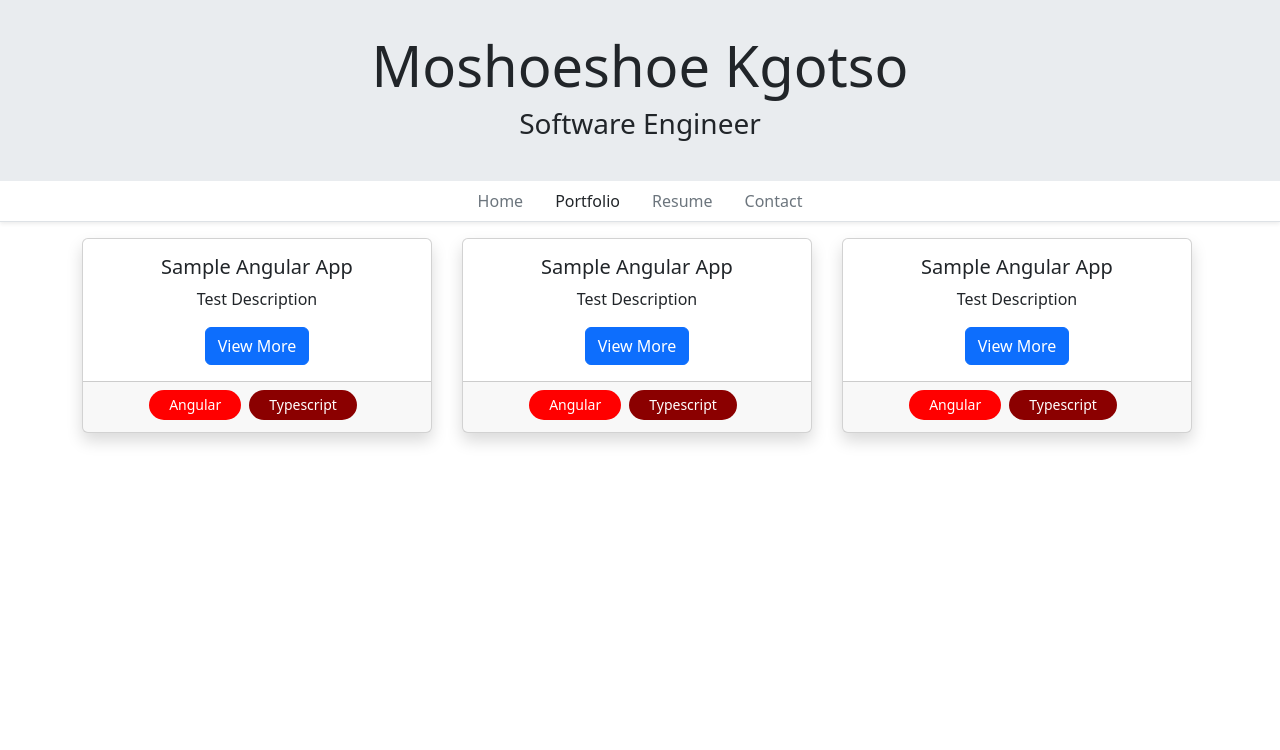
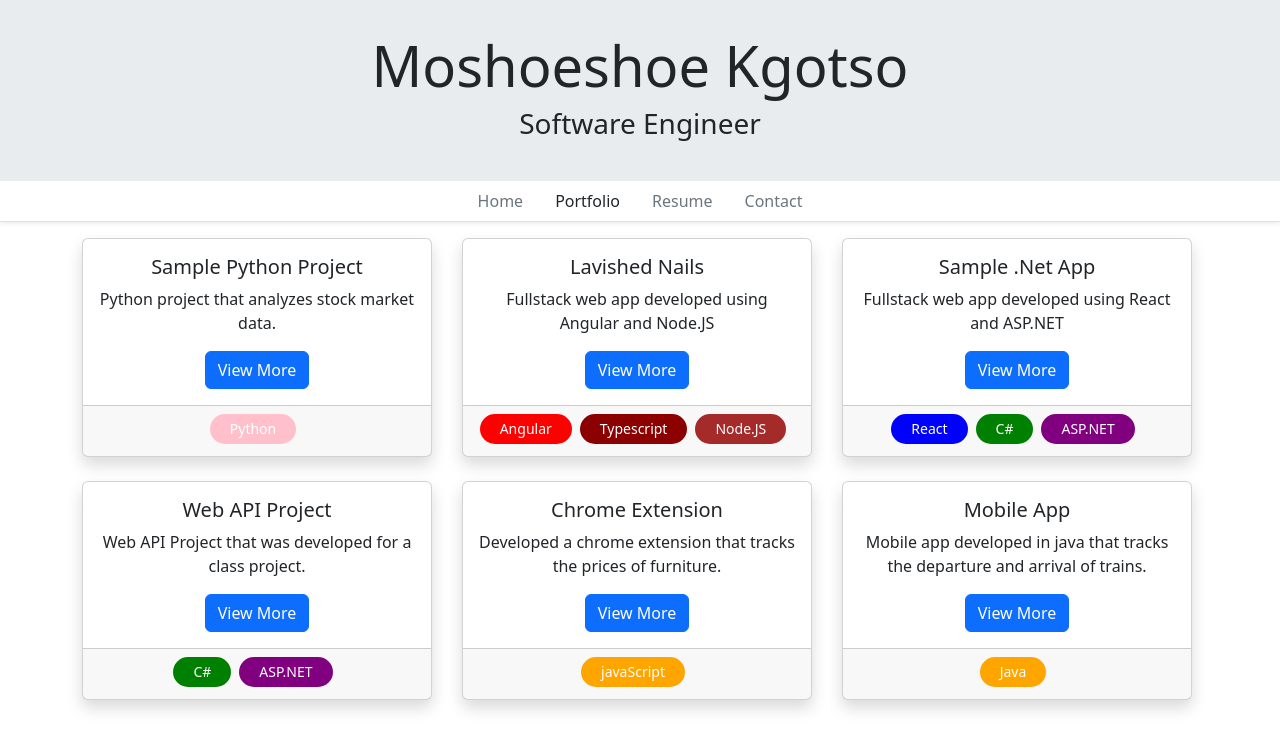
Before and after one commit to KGOTSO30/Portfolio2, an Angular app: page /portfolio in a window 1280 px wide. Shown: the top 750 px of the page. Built offline with nearby package versions, Linux system fonts and the light colour scheme.

Commit message:
modal and carousel

```diff
--- a/src/app/_models/Tag.ts
+++ b/src/app/_models/Tag.ts
@@ -7,7 +7,7 @@ export class Tag{
     static readonly JAVA = new Tag('Java','orange');
     static readonly NODEJS = new Tag('Node.JS','brown');
     static readonly ASPNET = new Tag('ASP.NET','purple');
-    static readonly JAVASCRIPT = new Tag('javaScript','yellow');
+    static readonly JAVASCRIPT = new Tag('javaScript','orange');
     static readonly REACT = new Tag('React','blue');
 
     private constructor(private readonly key: string, public readonly color:string){
--- /dev/null
+++ b/src/app/_services/projects.service.ts
@@ -0,0 +1,35 @@
+import { Injectable } from '@angular/core';
+import { Tag } from '../_models/Tag';
+import { Project } from '../_models/Project';
+
+@Injectable({
+  providedIn: 'root'
+})
+export class ProjectsService {
+
+  projects: Project[] = [
+    {id: 0, name: "Sample Python Project", pictures: ["../../assets/Image1.png","../../assets/Image2.png","../../assets/Image3.png"], projectLink: "//www.github.com", summary: "Python project that analyzes stock market data.", description: "Lorem ipsum dolor sit amet, consectetur adipiscing elit, sed do eiusmod tempor incididunt ut labore et dolore magna aliqua. Ut enim ad minim veniam, quis nostrud exercitation ullamco laboris nisi ut aliquip ex ea commodo consequat. Duis aute irure dolor in reprehenderit in voluptate velit esse cillum dolore eu fugiat nulla pariatur. Excepteur sint occaecat cupidatat non proident, sunt in culpa qui officia deserunt mollit anim id est laborum.", tags: [Tag.PYTHON]},
+    {id: 1, name: "Lavished Nails", pictures: ["../../assets/Image1.png","../../assets/Image2.png","../../assets/Image3.png"], projectLink: "//www.github.com", summary: "Fullstack web app developed using Angular and Node.JS", description: "Lorem ipsum dolor sit amet, consectetur adipiscing elit, sed do eiusmod tempor incididunt ut labore et dolore magna aliqua. Ut enim ad minim veniam, quis nostrud exercitation ullamco laboris nisi ut aliquip ex ea commodo consequat. Duis aute irure dolor in reprehenderit in voluptate velit esse cillum dolore eu fugiat nulla pariatur. Excepteur sint occaecat cupidatat non proident, sunt in culpa qui officia deserunt mollit anim id est laborum.", tags: [Tag.ANGULAR, Tag.TYPESCRIPT, Tag.NODEJS]},
+    {id: 2, name: "Sample .Net App", pictures: ["../../assets/Image1.png","../../assets/Image2.png","../../assets/Image3.png"], projectLink: "//www.github.com", summary: "Fullstack web app developed using React and ASP.NET", description: "Lorem ipsum dolor sit amet, consectetur adipiscing elit, sed do eiusmod tempor incididunt ut labore et dolore magna aliqua. Ut enim ad minim veniam, quis nostrud exercitation ullamco laboris nisi ut aliquip ex ea commodo consequat. Duis aute irure dolor in reprehenderit in voluptate velit esse cillum dolore eu fugiat nulla pariatur. Excepteur sint occaecat cupidatat non proident, sunt in culpa qui officia deserunt mollit anim id est laborum.", tags: [Tag.REACT ,Tag.CSHARP, Tag.ASPNET]},
+    {id: 3, name: "Web API Project", pictures: ["../../assets/Image1.png","../../assets/Image2.png","../../assets/Image3.png"], projectLink: "//www.github.com", summary: "Web API Project that was developed for a class project.", description: "Lorem ipsum dolor sit amet, consectetur adipiscing elit, sed do eiusmod tempor incididunt ut labore et dolore magna aliqua. Ut enim ad minim veniam, quis nostrud exercitation ullamco laboris nisi ut aliquip ex ea commodo consequat. Duis aute irure dolor in reprehenderit in voluptate velit esse cillum dolore eu fugiat nulla pariatur. Excepteur sint occaecat cupidatat non proident, sunt in culpa qui officia deserunt mollit anim id est laborum.", tags: [Tag.CSHARP, Tag.ASPNET]},
+    {id: 4, name: "Chrome Extension", pictures: ["../../assets/Image1.png","../../assets/Image2.png","../../assets/Image3.png"], projectLink: "//www.github.com", summary: "Developed a chrome extension that tracks the prices of furniture.", description: "Lorem ipsum dolor sit amet, consectetur adipiscing elit, sed do eiusmod tempor incididunt ut labore et dolore magna aliqua. Ut enim ad minim veniam, quis nostrud exercitation ullamco laboris nisi ut aliquip ex ea commodo consequat. Duis aute irure dolor in reprehenderit in voluptate velit esse cillum dolore eu fugiat nulla pariatur. Excepteur sint occaecat cupidatat non proident, sunt in culpa qui officia deserunt mollit anim id est laborum.", tags: [Tag.JAVASCRIPT]},
+    {id: 5, name: "Mobile App", pictures: ["../../assets/Image1.png","../../assets/Image2.png","../../assets/Image3.png"], projectLink: "//www.github.com", summary: "Mobile app developed in java that tracks the departure and arrival of trains.", description: "Lorem ipsum dolor sit amet, consectetur adipiscing elit, sed do eiusmod tempor incididunt ut labore et dolore magna aliqua. Ut enim ad minim veniam, quis nostrud exercitation ullamco laboris nisi ut aliquip ex ea commodo consequat. Duis aute irure dolor in reprehenderit in voluptate velit esse cillum dolore eu fugiat nulla pariatur. Excepteur sint occaecat cupidatat non proident, sunt in culpa qui officia deserunt mollit anim id est laborum.", tags: [Tag.JAVA]}
+  ];
+
+  constructor() { }
+
+  GetProjects(){
+    return this.projects;
+  }
+
+  GetProjectById(id: number) : Project{
+
+      let project = this.projects.find(project => project.id === id);
+
+      if (project === undefined){
+        throw new TypeError('There is no project that matches the id' + id);
+      }
+
+      return project;
+  }
+}
--- a/src/app/home/home.component.html
+++ b/src/app/home/home.component.html
@@ -11,7 +11,11 @@
          </div>
          <!-- Featured Project-->
          <div class="col-lg shadow border m-1">
-            <h2>Featured Project</h2>
+            <div class="text-center">
+                <h2>Featured Project</h2>
+                <h4>{{featuredProject.name}}</h4>
+            </div>
+
          </div>
 
 
--- a/src/app/home/home.component.ts
+++ b/src/app/home/home.component.ts
@@ -1,14 +1,20 @@
-import { Component } from '@angular/core';
+import { Component, OnInit } from '@angular/core';
 import { Title } from '@angular/platform-browser';
+import { ProjectsService } from '../_services/projects.service';
+import { Project } from '../_models/Project';
 
 @Component({
   selector: 'app-home',
   templateUrl: './home.component.html',
   styleUrls: ['./home.component.css']
 })
-export class HomeComponent {
+export class HomeComponent implements OnInit{
 
-    constructor(private titleService: Title){
+   featuredProject = {} as Project
+    constructor(private titleService: Title,private projectService: ProjectsService){
       this.titleService.setTitle('Moshoeshoe Kgotso - Home');
     }
+    ngOnInit(): void {
+      this.featuredProject = this.projectService.GetProjectById(1);
+    }
 }
--- a/src/app/portfolio/portfolio.component.html
+++ b/src/app/portfolio/portfolio.component.html
@@ -1,14 +1,15 @@
 <div class="container">
     <div class="row">
+        @for(project of projects; track project){
         <div class="col-lg-4 col-md-6 mb-4" style="max-width: 380px; min-width: 380px;">
-            <app-project-card [project]="project"></app-project-card>
-        </div>
-        <div class="col-lg-4 col-md-6 mb-4" style="max-width: 380px; min-width: 380px;">
-            <app-project-card [project]="project"></app-project-card>
-        </div>
-        <div class="col-lg-4 col-md-6 mb-4" style="max-width: 380px; min-width: 380px;">
-            <app-project-card [project]="project"></app-project-card>
-        </div>
+
+
+                <app-project-card [project]="project"></app-project-card>
+
+
+            </div>
+        }
+
     </div>
 
 </div>
--- a/src/app/portfolio/portfolio.component.ts
+++ b/src/app/portfolio/portfolio.component.ts
@@ -1,25 +1,22 @@
-import { Component } from '@angular/core';
+import { Component, OnInit } from '@angular/core';
 import { Title } from '@angular/platform-browser';
 import { Project } from '../_models/Project';
 import { Tag } from '../_models/Tag';
+import { ProjectsService } from '../_services/projects.service';
 
 @Component({
   selector: 'app-portfolio',
   templateUrl: './portfolio.component.html',
   styleUrls: ['./portfolio.component.css']
 })
-export class PortfolioComponent {
+export class PortfolioComponent implements OnInit{
 
-  project: Project = {
-    id: 0,
-    name: 'Sample Angular App',
-    summary: 'Test Description',
-    description:'',
-    projectLink:'',
-    tags:[Tag.ANGULAR, Tag.TYPESCRIPT],
-    pictures:[]
-  }
-  constructor(private titleService: Title){
+  projects = []  as Project[];
+  constructor(private titleService: Title, private projectService: ProjectsService){
     this.titleService.setTitle('Moshoeshoe Kgotso - Portfolio');
   }
+
+  ngOnInit(): void {
+    this.projects = this.projectService.GetProjects();
+  }
 }
--- a/src/app/project-card/project-card.component.html
+++ b/src/app/project-card/project-card.component.html
@@ -2,7 +2,7 @@
     <div class="card-body">
         <h5 class="card-title">{{project.name}}</h5>
         <p class="card-text">{{project.summary}}</p>
-        <button class="btn btn-primary">View More</button>
+        <button class="btn btn-primary" (click)="OpenProjectModal()">View More</button>
     </div>
 
     <div class="card-footer">
--- a/src/app/project-card/project-card.component.ts
+++ b/src/app/project-card/project-card.component.ts
@@ -1,8 +1,26 @@
-import { Component, Input } from '@angular/core';
+import { Component, inject, Input } from '@angular/core';
 import { Project } from '../_models/Project';
+
+import { NgbActiveModal, NgbCarouselModule, NgbModal, NgbModalOptions, NgbModalRef } from '@ng-bootstrap/ng-bootstrap';
+//import { ProjectModalComponent } from '../project-modal/project-modal.component';
+
+
+// Here im renaming the ProjectModalComponent and passing it through the Modal as NgbdModalContent
+@Component({
+	selector: 'app-project-modal',
+	standalone: true,
+  imports: [NgbCarouselModule],
+	 templateUrl: '../project-modal/project-modal.component.html',
+  styleUrl: '../project-modal/project-modal.component.css'
+})
+export class NgbdModalContent {
+	public activeModal = inject(NgbActiveModal);
+  images = [944, 1011, 984].map((n) => `https://picsum.photos/id/${n}/900/500`);
+  @Input()  project = {} as Project;
 
 
 
+}
 @Component({
   selector: 'app-project-card',
   standalone: true,
@@ -11,6 +29,11 @@ import { Project } from '../_models/Project';
   styleUrl: './project-card.component.css'
 })
 export class ProjectCardComponent {
+  @Input() project = {} as Project;
+  private modalService = inject(NgbModal);
 
-  @Input() project = {} as Project;
+  OpenProjectModal() {
+		const modalRef = this.modalService.open(NgbdModalContent,{size: 'lg'});
+		modalRef.componentInstance.project=this.project;
+	}
 }
--- /dev/null
+++ b/src/app/project-modal/project-modal.component.html
@@ -0,0 +1,37 @@
+<div class="modal-header">
+    <h2>{{project.name}}</h2>
+   <button type="button" class="btn-close" aria-label="Close" (click)="activeModal.dismiss('Cross click')"></button>
+</div>
+<div class="modal-body">
+    @if (images) {
+        <ngb-carousel>
+            <ng-template ngbSlide>
+                <div class="picsum-img-wrapper">
+                    <img [src]="images[0]" alt="Random first slide" />
+                </div>
+                <div class="carousel-caption">
+                    <h3>First slide label</h3>
+                    <p>Nulla vitae elit libero, a pharetra augue mollis interdum.</p>
+                </div>
+            </ng-template>
+            <ng-template ngbSlide>
+                <div class="picsum-img-wrapper">
+                    <img [src]="images[1]" alt="Random second slide" />
+                </div>
+                <div class="carousel-caption">
+                    <h3>Second slide label</h3>
+                    <p>Lorem ipsum dolor sit amet, consectetur adipiscing elit.</p>
+                </div>
+            </ng-template>
+            <ng-template ngbSlide>
+                <div class="picsum-img-wrapper">
+                    <img [src]="images[2]" alt="Random third slide" />
+                </div>
+                <div class="carousel-caption">
+                    <h3>Third slide label</h3>
+                    <p>Praesent commodo cursus magna, vel scelerisque nisl consectetur.</p>
+                </div>
+            </ng-template>
+        </ngb-carousel>
+    }
+</div>
--- /dev/null
+++ b/src/app/project-modal/project-modal.component.ts
@@ -0,0 +1,20 @@
+import { Component, inject } from '@angular/core';
+import { NgbActiveModal, NgbModalRef } from '@ng-bootstrap/ng-bootstrap';
+import { Project } from '../_models/Project';
+import { NgbCarouselModule } from '@ng-bootstrap/ng-bootstrap';
+
+@Component({
+  selector: 'app-project-modal',
+  standalone: true,
+  imports: [NgbCarouselModule],
+  templateUrl: './project-modal.component.html',
+  styleUrl: './project-modal.component.css'
+})
+export class ProjectModalComponent {
+  project = {} as Project;
+  activeModal = inject(NgbActiveModal);
+  public bsModalRef!: NgbModalRef
+
+  images = [944, 1011, 984].map((n) => `https://picsum.photos/id/${n}/900/500`);
+
+}
```
Also changed, not shown: src/app/app.module.ts (+12 -4 lines), src/app/project-modal/project-modal.component.css (added).
